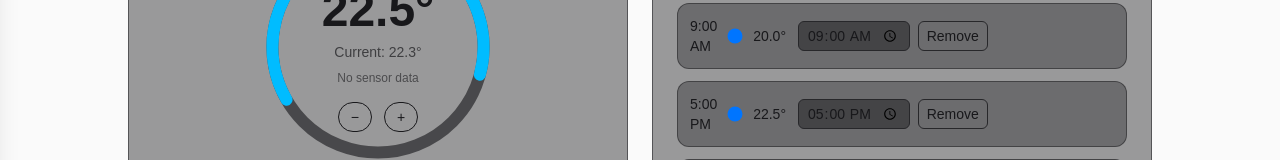
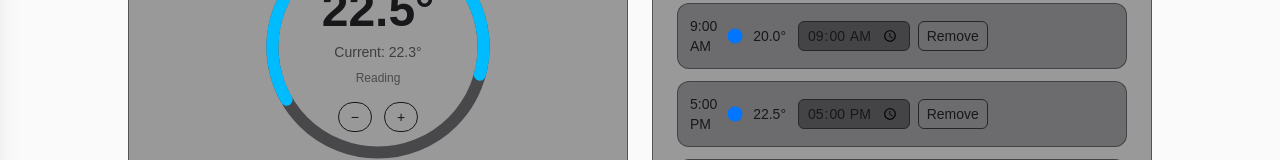
Before and after one commit to Ciugy/env-dashboard, a Next.js app: page /dashboard/thermostat in a window 1280 px wide. Shown: the part 407-567 px from the top of the page. Built offline with nearby package versions, Linux system fonts and the light colour scheme; no server answers; the database is empty.

Commit message:
FixedThermo

```diff
--- a/src/app/dashboard/thermostat/page.tsx
+++ b/src/app/dashboard/thermostat/page.tsx
@@ -301,7 +301,7 @@ export default function ThermostatPage() {
                     )}
                   </div>
                 ) : (
-                  <div className="mt-2 text-xs text-center opacity-60">No sensor data</div>
+                  <div className="mt-2 text-xs text-center opacity-60">Reading</div>
                 )}
 
                 <div className="mt-4 flex items-center gap-3">
```
